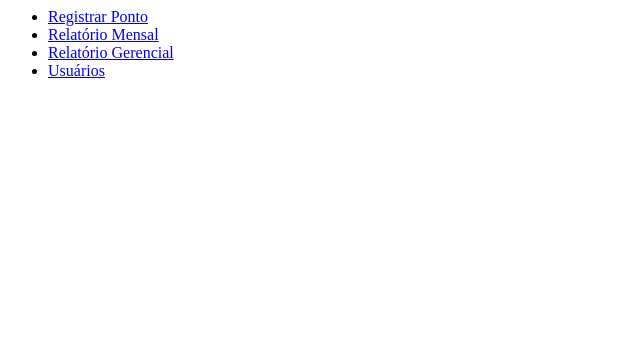
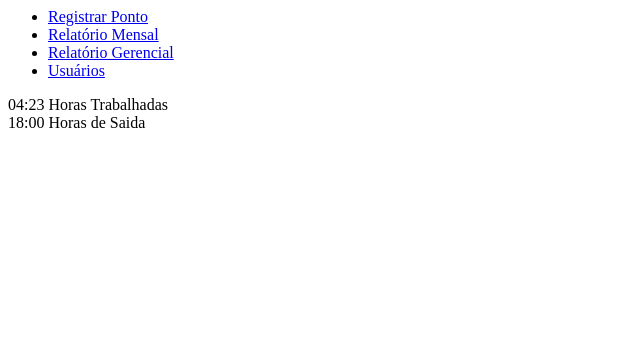
Before and after one commit to sirAndre1337/innout, a PHP site: page /template/sideMenu.php in a window 1280 px wide. Shown: the top 340 px of the page, without its empty margins (0-640 px from the left). Run offline with PHP 8.4, Linux system fonts and the light colour scheme.

Commit message:
Widgets sidebar

```diff
--- a/src/views/template/sideMenu.php
+++ b/src/views/template/sideMenu.php
@@ -27,4 +27,25 @@
             </li>
         </ul>
     </nav>
+    <div class="sidebar-widgets">
+        <div class="sidebar-widget">
+            <i class="icon icofont-hour-glass text-primary"></i>
+            <div class="info">
+                <span class="main text-primary">
+                    04:23
+                </span>
+                <span class="label text-muted">Horas Trabalhadas</span>
+            </div>
+        </div>
+        <div class="division my-3"></div>
+        <div class="sidebar-widget">
+            <i class="icon icofont-ui-alarm text-danger"></i>
+            <div class="info">
+                <span class="main text-danger">
+                    18:00
+                </span>
+                <span class="label text-muted">Horas de Saida</span>
+            </div>
+        </div>
+    </div>
 </aside>
```
